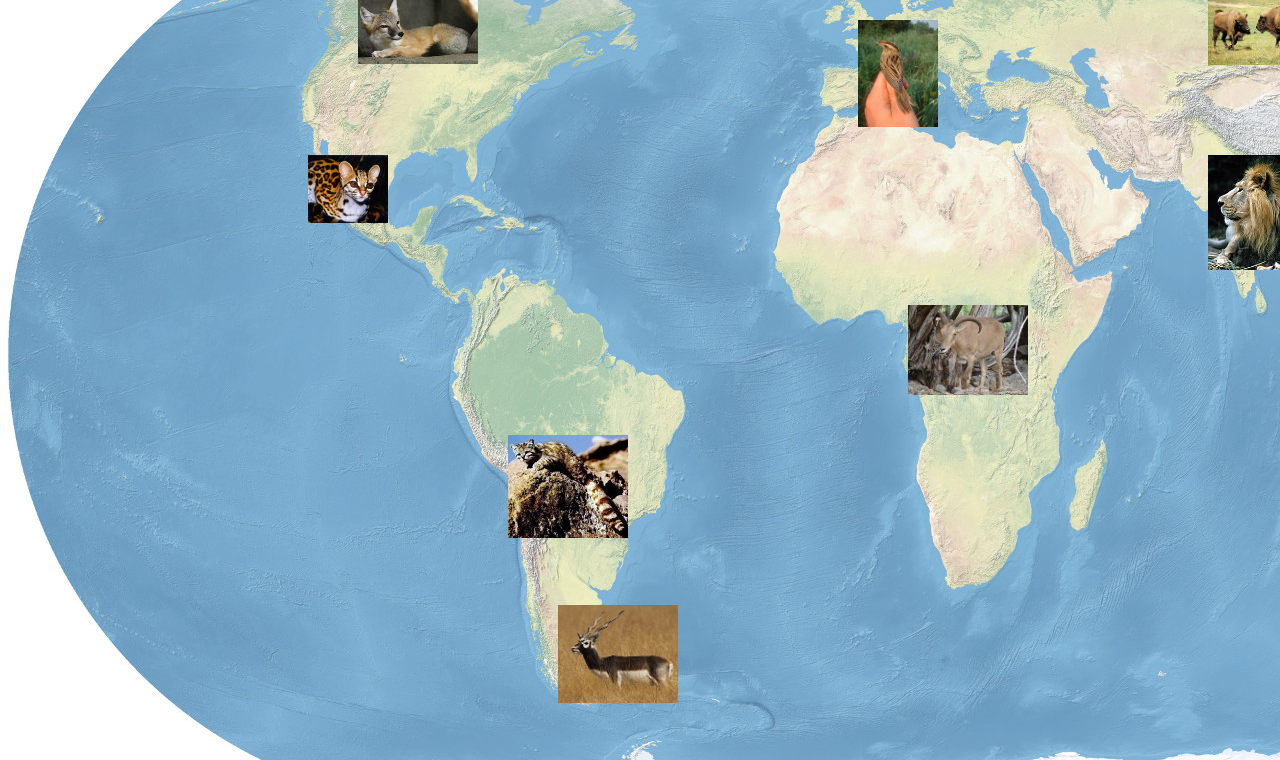
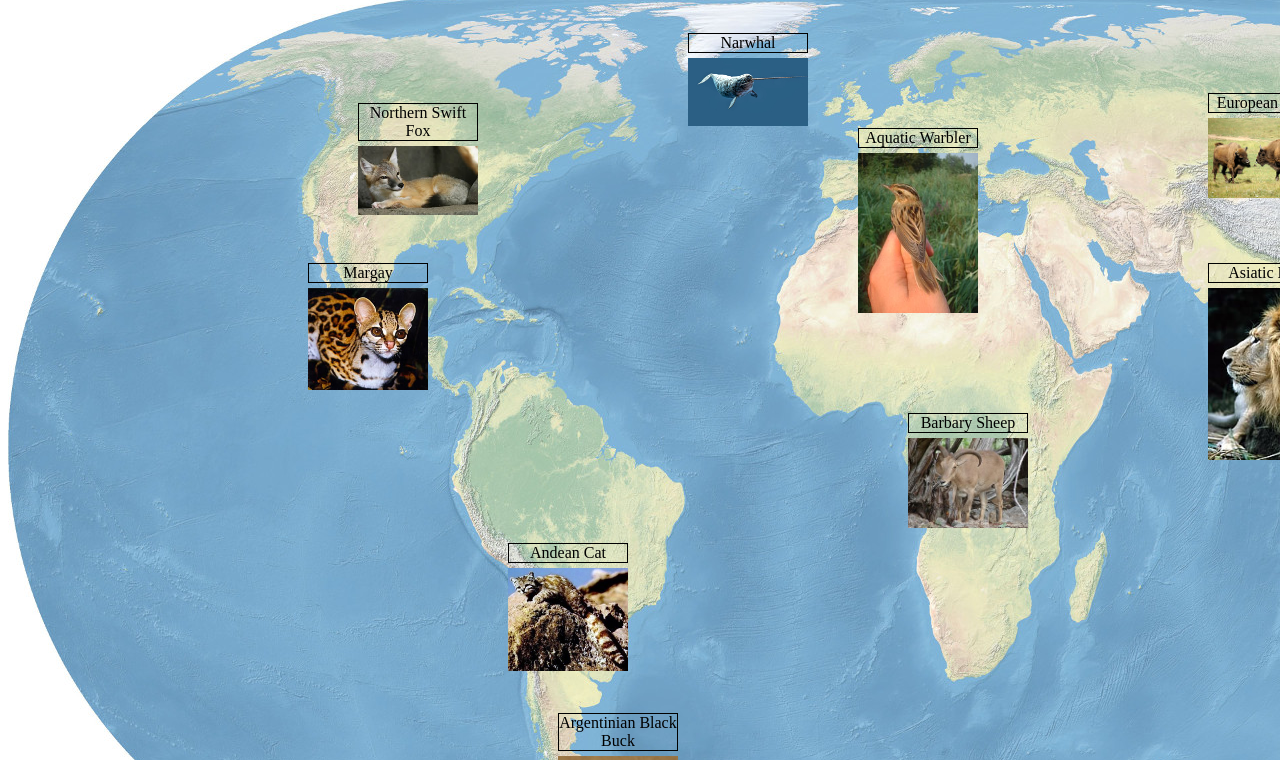
Before and after one commit to mfdi86/species-map, a plain HTML site: page index.html in a window 1280 px wide. Shown: the part 103-863 px from the top of the page. Drawn offline with Linux system fonts and the light colour scheme.

Commit message:
add labels and positioned all

```diff
--- a/css/styles.css
+++ b/css/styles.css
@@ -1,13 +1,37 @@
+*,
+*::before,
+*::after {
+    -webkit-box-sizing: border-box;
+       -moz-box-sizing: border-box;
+            box-sizing: border-box;
+}
+
+body {
+  margin-top: 0;
+}
+
+.masthead {
+  height: 100px;
+  width:1800px;
+
+  background-color: #a8bea9;
+  text-align: center;
+  position: fixed;
+  /*display: block;*/
+  z-index: 1;
+}
+
 .parent {
   position: relative;
-  height: 1850px;
+  /*height: 1850px;*/
   width: 930px;
+
 }
 
 #map {
   position: absolute;
   display: block;
-
+  margin-top: 100px;
 }
 
 .animal {
@@ -18,54 +42,66 @@
 
 #buck {
   left: 550px;
-  top: 700px;
+  top: 800px;
 }
 
 #wallaby {
   left: 1500px;
-  top: 600px;
+  top: 700px;
   width: 80px;
 }
 
 #andeancat  {
   left: 500px;
-  top: 530px;
+  top: 630px;
 }
 
 #fox {
   left: 350px;
-  top: 90px;
+  top: 190px;
 }
 
 #warbler {
   width: 80px;
-  top: 115px;
+  top: 215px;
   left: 850px;
 }
 
 #narwhal {
-  top: 20px;
+  top: 120px;
   left: 680px;
 }
 
 #lion {
-  top: 250px;
+  top: 350px;
   left: 1200px;
   width: 80px;
 }
 
 #margay {
-  top: 250px;
+  top: 350px;
   left: 300px;
   width: 80px;
 }
 
 #bison {
-  top: 80px;
+  top: 180px;
   left: 1200px;
 }
 
 #sheep {
-  top:  400px;
+  top:  500px;
   left: 900px;
 }
+
+.labeled {
+  position: absolute;
+
+}
+
+.labeled p {
+  border: 1px solid black;
+  margin-bottom: 5px;
+  text-align: center;
+  width: 120px;
+}
--- a/index.html
+++ b/index.html
@@ -6,18 +6,69 @@
     <title>Endangered Species Map</title>
   </head>
   <body>
+    <div class="masthead">
+      <h1>Endangered Species</h1>
+    </div>
     <div class="parent">
       <img src="img/worldmap.jpg" alt="world map" id="map"/>
-      <img src="img/Africasheep.jpg" alt="cute sheep" class="animal" id="sheep" />
-      <img src="img/argentinablackbuck.jpg" alt="buck" class="animal" id="buck" />
-      <img src="img/australiawallaby.jpg" alt="wallaby" class="animal" id="wallaby" />
-      <img src="img/boliviaandeancat.jpg" alt="andeancat" class="animal" id="andeancat" />
-      <img src="img/canadafox.jpg" alt="canadian fox" class="animal" id="fox"/>
-      <img src="img/germanywarbler.jpg" alt="german warbler" class="animal" id="warbler"/>
-      <img src="img/greenlandnarwhal.jpg" alt="greenland narwhal" class="animal" id="narwhal"/>
-      <img src="img/indialion.jpg" alt="india lion" class="animal" id="lion"/>
-      <img src="img/mexicomargay.jpg" alt="mexico margay" class="animal" id="margay"/>
-      <img src="img/russiabison.jpg" alt="russian bison" class="animal" id="bison"/>
+      <div class="labeled" id="sheep">
+        <p>
+          Barbary Sheep
+        </p>
+        <img src="img/Africasheep.jpg" alt="cute sheep" class="animal"  />
+      </div>
+      <div class="labeled" id="buck" >
+        <p>
+          Argentinian Black Buck
+        </p>
+        <img src="img/argentinablackbuck.jpg" alt="buck" class="animal" />
+      </div>
+      <div class="labeled" id="wallaby" >
+        <p>
+          Bridled Nail-tailed Wallaby
+        </p>
+        <img src="img/australiawallaby.jpg" alt="wallaby" class="animal" />
+      </div>
+      <div class="labeled" id="andeancat" >
+        <p>
+          Andean Cat
+        </p>
+        <img src="img/boliviaandeancat.jpg" alt="andeancat" class="animal" />
+      </div>
+      <div class="labeled" id="fox">
+        <p>
+          Northern Swift Fox
+        </p>
+        <img src="img/canadafox.jpg" alt="canadian fox" class="animal" />
+      </div>
+      <div class="labeled" id="warbler">
+        <p>
+          Aquatic Warbler
+        </p>
+      <img src="img/germanywarbler.jpg" alt="german warbler" class="animal" />
+      </div>
+      <div class="labeled" id="narwhal">
+        <p>
+          Narwhal
+        </p>
+        <img src="img/greenlandnarwhal.jpg" alt="greenland narwhal" class="animal" />
+      </div>
+      <div class="labeled"  id="lion">
+        <p>
+          Asiatic Lion
+        </p>
+        <img src="img/indialion.jpg" alt="india lion" class="animal"/>
+      </div>
+      <div class="labeled" id="margay">
+        <p>Margay</p>
+        <img src="img/mexicomargay.jpg" alt="mexico margay" class="animal" />
+      </div>
+      <div class="labeled" id="bison">
+        <p>
+          European Bison
+        </p>
+        <img src="img/russiabison.jpg" alt="russian bison" class="animal" />
+      </div>
     </div>
   </body>
 </html>
```
